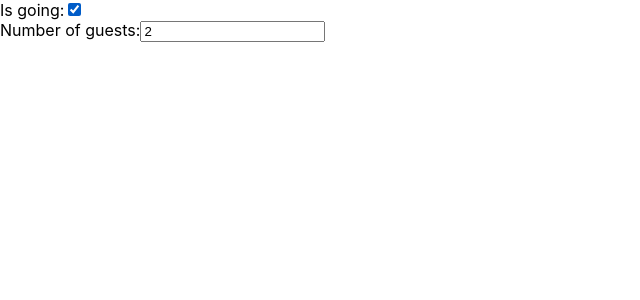
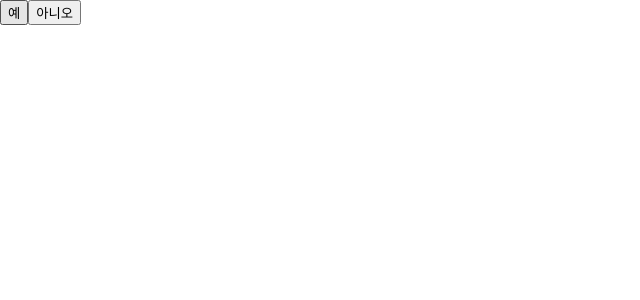
Before and after one commit to bhr0554/alive_react, a React (Create React App) app: page / in a window 1280 px wide. Shown: the top 300 px of the page, without its empty margins (0-640 px from the left). Built offline with nearby package versions, Linux system fonts and the light colour scheme.

Commit message:
[수정/추가] - 실전 적용1(yes or no) 진행중

```diff
--- /dev/null
+++ b/src/component/App1.js
@@ -0,0 +1,96 @@
+import React from "react";
+
+// 예 = 그대로 & 아니오 = 다음 ** 다음누른 게 마지막일 경우 0번째로 reset
+class App1 extends React.Component {
+    constructor(props) {
+        super(props);
+
+        this.state = {
+            step : 1
+            ,sltCtg1 : 0
+            ,sltCtg2 : 0
+            ,sltAcc : 0
+            ,question: ''
+        }
+
+        this.clickYes = this.clickYes.bind(this);
+        this.clickNo = this.clickNo.bind(this);
+    }
+
+    clickYes() {
+        const ctg = this.props.ctg;
+
+        let step = this.state.step;
+        switch (step) {
+            case 1 :
+                this.setState({question : ctg[this.state.sltCtg1].q});
+                break;
+            case 2 :
+                this.setState({question : ctg[this.state.sltCtg1].a[this.state.sltCtg2].q});
+                break;
+            case 3 :
+                this.setState({question : ctg[this.state.sltCtg1].a[this.state.sltCtg2].a[this.state.sltAcc].q});
+                break;
+        }
+
+        console.log('clickYes : ' + this.state.step);
+        this.setState({step : this.state.step++});
+        console.log('clickYes--- : ' + this.state.step);
+    }
+
+    clickNo() {
+        const ctg = this.props.ctg;
+
+        let step = this.state.step;
+        console.log('clickNo clickNo ----- ' + this.state.step);
+
+        console.log('sltCtg1 전 ', this.state.sltCtg1);
+        switch (step) {
+            case 1 :
+                this.setState({sltCtg1: this.state.sltCtg1++});
+                console.log('ctg.length ', ctg.length);
+                console.log('sltCtg1 후 ', this.state.sltCtg1);
+                if(ctg.length <= this.state.sltCtg1) {
+                    console.log('if 1');
+                    this.state.sltCtg1 = 0;
+                }
+                console.log('clickNo 1  question : ', ctg[this.state.sltCtg1].q)
+                this.setState({question : ctg[this.state.sltCtg1].q});
+                break;
+            case 2 :
+                this.setState({sltCtg2: this.state.sltCtg2++});
+                if(ctg[this.state.sltCtg1].a.length <= this.state.sltCtg2) {
+                    console.log('if 2');
+                    this.state.sltCtg2 = 0;
+                }
+
+                console.log('clickNo 2 question : ', this.state.question);
+                this.setState({question : ctg[this.state.sltCtg1].a[this.state.sltCtg2].q});
+                console.log('clickNo 2 question : ', this.state.question);
+                break;
+            case 3 :
+                this.setState({sltAcc: this.state.sltAcc++});
+                if(ctg[this.state.sltCtg1].a[this.state.sltCtg2].a.length <= this.state.sltAcc) {
+                    console.log('if 3');
+                    this.state.sltAcc = 0;
+                }
+
+                console.log('clickNo 3 question : ', this.state.question);
+                this.setState({question : ctg[this.state.sltCtg1].a[this.state.sltCtg2].a[this.state.sltAcc].q});
+                console.log('clickNo 3 question : ', this.state.question);
+                break;
+        }
+    }
+
+    render() {
+        return(
+            <>
+                <span>{this.state.question}</span>
+                <button value="예" onClick={this.clickYes}>예</button>
+                <button value="아니오" onClick={this.clickNo}>아니오</button>
+            </>
+        )
+    }
+}
+
+export default App1;
--- a/src/index.js
+++ b/src/index.js
@@ -2,10 +2,63 @@ import React from 'react';
 import ReactDOM from 'react-dom';
 import './index.css';
 import reportWebVitals from './reportWebVitals';
-import MultiInput from "./component/MultiInput";
+//import MultiInput from "./component/MultiInput";
+import App1 from "./component/App1";
+
+const account = [{q : '카드 결제'}
+    ,{q : '현금 결제'}];
+const ctg = [
+    {
+        q : '양식'
+        ,a : [
+            {
+                q : '리조또'
+                ,a : account
+            }
+            ,{
+                q : '파스타'
+                ,a : account
+            }
+        ]
+    }
+    ,{
+        q : '중식'
+        ,a : [
+            {
+                q : '짜장'
+                ,a : account
+            }
+            ,{
+                q : '짬뽕'
+                ,a : account
+            }
+            ,{
+                q : '볶음밥'
+                ,a : account
+            }
+        ]
+    }
+    ,{
+        q : '한식'
+        ,a : [
+            {
+                q : '김치찌개'
+                ,a : account
+            }
+            ,{
+                q : '갈비찜'
+                ,a : account
+            }
+            ,{
+                q : '비빔밥'
+                ,a : account
+            }
+        ]
+    }
+];
 
 ReactDOM.render(
-    <MultiInput/>,
+    <App1 ctg={ctg}/>,
     document.getElementById('root')
 );
 // If you want to start measuring performance in your app, pass a function
```
